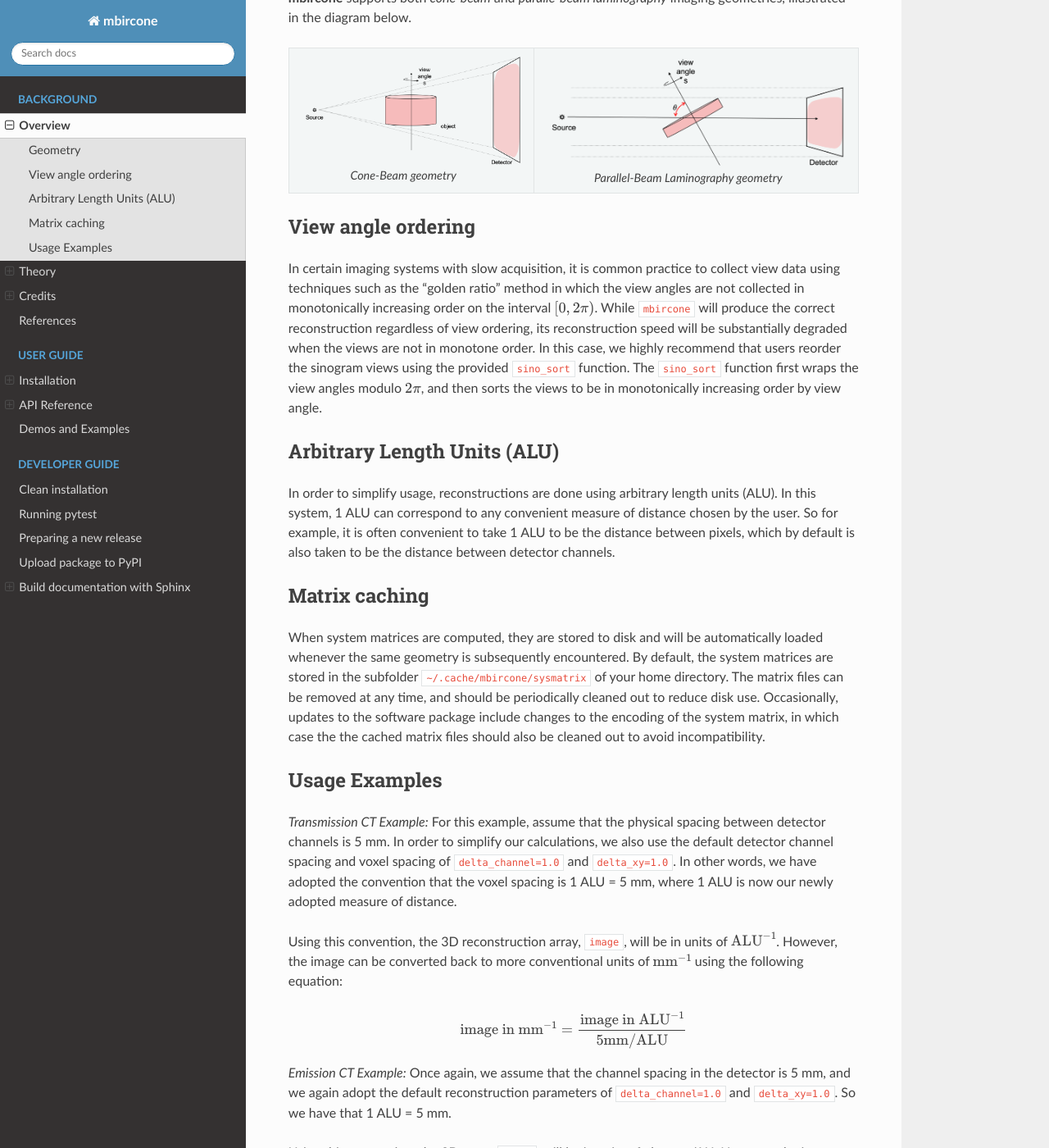
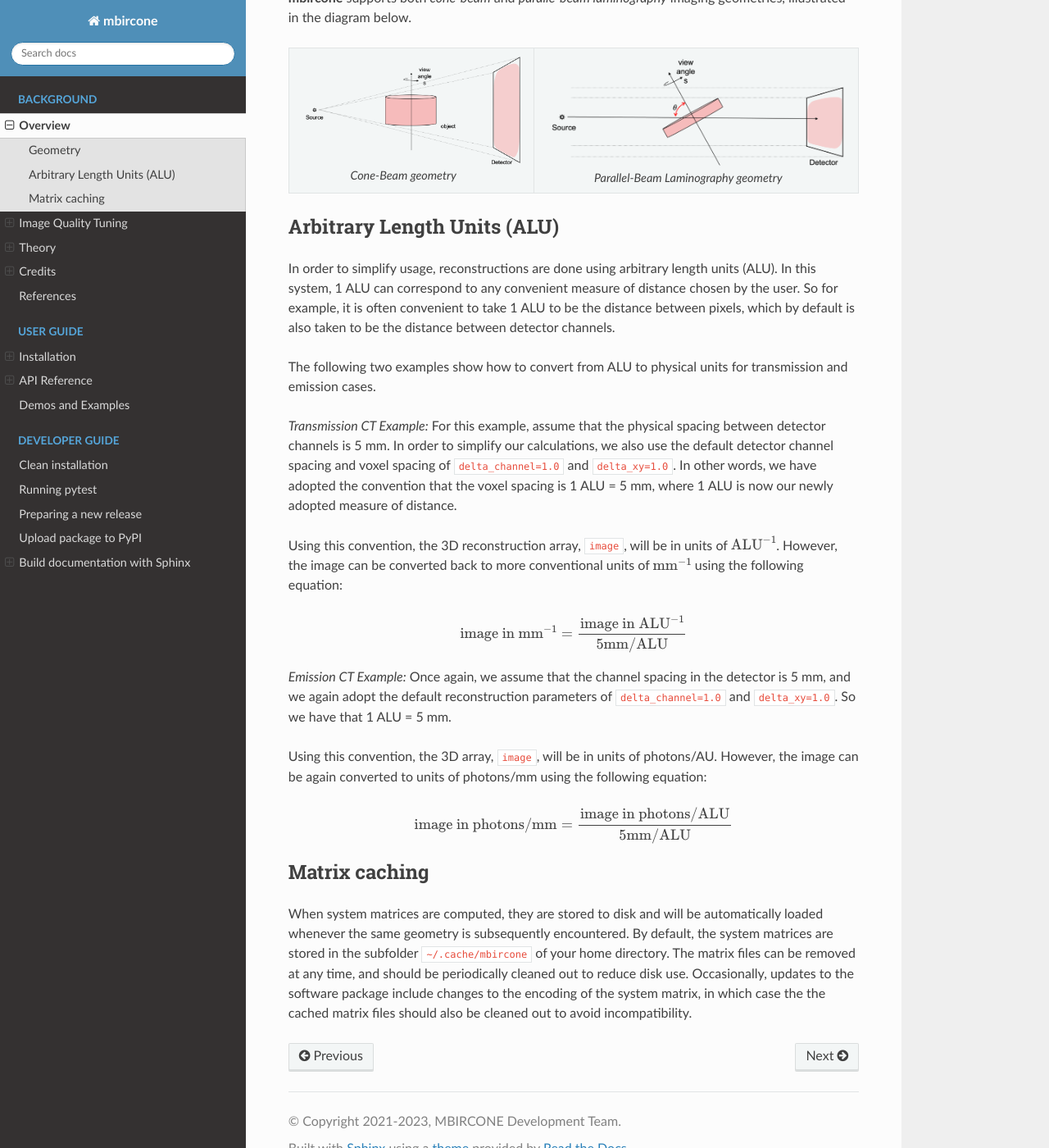
Before and after one commit to cabouman/mbircone, a Sphinx documentation site: the page built from docs/source/overview.rst, in a window 1280 px wide and 1400 px high, scrolled down 424 px. Shown: the whole window at 82% size. Built offline with Sphinx 7.4.7 and the Read the Docs theme 2.0.0, drawn with Linux system fonts in a browser that asks for light colours; cross-references to code outside the pages are shown as plain code.

Commit message:
Doc improvements (#151)
* Fix sphinx requirements

* Add documentation on parameter tuning

```diff
--- a/docs/source/index.rst
+++ b/docs/source/index.rst
@@ -15,6 +15,7 @@ Indices and tables
    :caption: Background
 
    overview
+   iq_tune
    theory
    credits
 
--- a/docs/source/overview.rst
+++ b/docs/source/overview.rst
@@ -26,30 +26,14 @@ Geometry
            Parallel-Beam Laminography geometry
 
 
-View angle ordering
--------------------
-
-In certain imaging systems with slow acquisition, it is common practice to collect view data using techniques such as the "golden ratio" method in which the view angles are not collected in monotonically increasing order on the interval :math:`[0,2\pi)`. While ``mbircone`` will produce the correct reconstruction regardless of view ordering, its reconstruction speed will be substantially degraded when the views are not in monotone order. In this case, we highly recommend that users reorder the sinogram views using the provided ``sino_sort`` function. The ``sino_sort``  function first wraps the view angles modulo :math:`2\pi`, and then sorts the views to be in monotonically increasing order by view angle.
-
-
 Arbitrary Length Units (ALU)
 ----------------------------
 
-In order to simplify usage, reconstructions are done using arbitrary length units (ALU). In this system, 1 ALU can correspond to any convenient measure of distance chosen by the user. So for example, it is often convenient to take 1 ALU to be the distance between pixels, which by default is also taken to be the distance between detector channels.
+In order to simplify usage, reconstructions are done using arbitrary length units (ALU).
+In this system, 1 ALU can correspond to any convenient measure of distance chosen by the user.
+So for example, it is often convenient to take 1 ALU to be the distance between pixels, which by default is also taken to be the distance between detector channels.
 
-
-Matrix caching
---------------
-
-When system matrices are computed, they are stored to disk and will be automatically loaded whenever the same geometry is subsequently encountered.
-By default, the system matrices are stored in the subfolder ``~/.cache/mbircone/sysmatrix`` of your home directory.
-The matrix files can be removed at any time, and should be periodically cleaned out to reduce disk use.
-Occasionally, updates to the software package include changes to the encoding of the system matrix, in which case the the cached matrix files should also be cleaned out to avoid incompatibility.
-
-
-
-Usage Examples
---------------
+The following two examples show how to convert from ALU to physical units for transmission and emission cases.
 
 *Transmission CT Example:* For this example, assume that the physical spacing between detector channels is 5 mm. In order to simplify our calculations, we also use the default detector channel spacing and voxel spacing of ``delta_channel=1.0`` and ``delta_xy=1.0``. In other words, we have adopted the convention that the voxel spacing is 1 ALU = 5 mm, where 1 ALU is now our newly adopted measure of distance.
 
@@ -67,3 +51,12 @@ Using this convention, the 3D array, ``image``, will be in units of photons/AU.
 .. math::
 
     \text{image in photons/mm} = \frac{ \text{image in photons/ALU} }{ 5 \text{mm} / \text{ALU}}
+
+
+Matrix caching
+--------------
+
+When system matrices are computed, they are stored to disk and will be automatically loaded whenever the same geometry is subsequently encountered.
+By default, the system matrices are stored in the subfolder ``~/.cache/mbircone`` of your home directory.
+The matrix files can be removed at any time, and should be periodically cleaned out to reduce disk use.
+Occasionally, updates to the software package include changes to the encoding of the system matrix, in which case the the cached matrix files should also be cleaned out to avoid incompatibility.
```
Also changed, not shown: docs/source/iq_tune.rst (added, +71 -0 lines).
